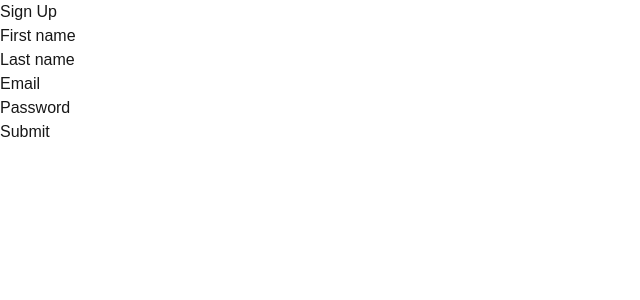
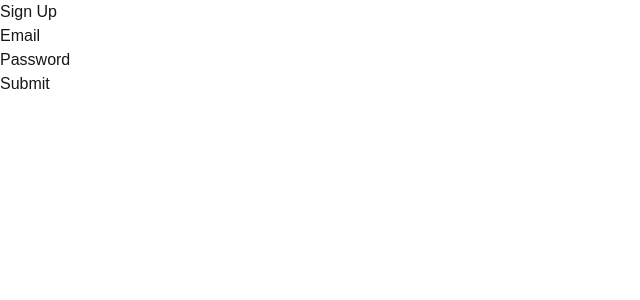
Before and after one commit to markovo4/NextJS-Todo-List, a Next.js app: page /auth/signup in a window 1280 px wide. Shown: the top 300 px of the page, without its empty margins (0-640 px from the left). Built offline with nearby package versions, Linux system fonts and the light colour scheme.

Commit message:
auth-check

```diff
--- a/package.json
+++ b/package.json
@@ -3,18 +3,21 @@
   "version": "0.1.0",
   "private": true,
   "scripts": {
-    "dev": "next dev --turbopack",
+    "dev": "next dev",
     "build": "next build",
     "start": "next start",
     "lint": "next lint"
   },
   "dependencies": {
+    "@prisma/client": "^6.1.0",
     "cookie-universal": "^2.2.2",
     "formik": "^2.4.6",
     "js-cookie": "^3.0.5",
     "next": "15.1.3",
+    "prisma": "^6.1.0",
     "react": "^19.0.0",
     "react-dom": "^19.0.0",
+    "sqlite3": "^5.1.7",
     "yup": "^1.6.1"
   },
   "devDependencies": {
--- /dev/null
+++ b/src/app/(pages)/auth/actions.ts
@@ -0,0 +1,33 @@
+"use server";
+import {prisma} from "@/lib/prisma";
+import {User} from "@prisma/client";
+import {redirect} from "next/navigation";
+
+export async function regUser(data: FormData) {
+    const {email, password} = Object.fromEntries(data) as Omit<User, "id">;
+
+    const user = await prisma.user.create({
+        data: {
+            email,
+            password
+        }
+    });
+    console.log(user)
+}
+
+export async function logUser(data: FormData) {
+    const {email, password} = Object.fromEntries(data) as User;
+
+    const user = await prisma.user.findFirst({
+        where: {
+            email,
+            password
+        }
+    });
+
+    if (user) {
+        return redirect('/todoList')
+    } else {
+        return redirect('/auth')
+    }
+}
--- a/src/components/forms/signIn/SignIn.form.tsx
+++ b/src/components/forms/signIn/SignIn.form.tsx
@@ -1,6 +1,7 @@
 'use client';
 import {useFormik} from "formik";
 import signInValidationSchema from "@/components/forms/signIn/signIn.validationSchema";
+import {logUser} from "@/app/(pages)/auth/actions";
 
 const initialValues = {
     email: '',
@@ -22,7 +23,7 @@ const SignInForm = () => {
 
     const {values, handleChange, handleSubmit, resetForm, errors} = formik;
     return (
-        <form className={'flex flex-col items-center gap-3'} onSubmit={handleSubmit}>
+        <form className={'flex flex-col items-center gap-3'} action={logUser}>
             <div className={'flex flex-col'}>
                 <label htmlFor={'email'}>Email</label>
                 <input
--- a/src/components/forms/signup/SignUp.form.tsx
+++ b/src/components/forms/signup/SignUp.form.tsx
@@ -4,12 +4,13 @@ import {useFormik} from "formik";
 import Cookies from 'js-cookie';
 import signUpValidationSchema from "@/components/forms/signup/signUp.validationSchema";
 import {useRouter} from "next/navigation";
+import {regUser} from "@/app/(pages)/auth/actions";
 
 const initialValues = {
     email: '',
     password: '',
-    firstName: '',
-    lastName: '',
+    // firstName: '',
+    // lastName: '',
 }
 
 const SignUpForm = () => {
@@ -19,8 +20,7 @@ const SignUpForm = () => {
     const submitHandler = (values: typeof initialValues) => {
         Cookies.set('authorized', 'true');
         const token = Cookies.get('authorized');
-        console.log(values)
-        console.log(token)
+
         resetForm()
         router.push('/todoList')
     }
@@ -33,31 +33,31 @@ const SignUpForm = () => {
     const {values, handleChange, handleSubmit, resetForm, errors} = formik;
 
     return (
-        <form className={'flex flex-col items-center gap-3'} onSubmit={handleSubmit}>
-            <div className={'flex flex-col'}>
-                <label htmlFor={'firstName'}>First name</label>
-                <input
-                    className={'bg-white rounded-md  text-black px-1'}
-                    type={'firstName'}
-                    id={'firstName'}
-                    name={'firstName'}
-                    value={values.firstName}
-                    onChange={handleChange}
-                />
-                <small className={'text-red-700 font-bold text-xs mt-1'}>{errors.firstName}</small>
-            </div>
-            <div className={'flex flex-col'}>
-                <label htmlFor={'lastName'}>Last name</label>
-                <input
-                    className={'bg-white rounded-md  text-black px-1'}
-                    type={'lastName'}
-                    id={'lastName'}
-                    name={'lastName'}
-                    value={values.lastName}
-                    onChange={handleChange}
-                />
-                <small className={'text-red-700 font-bold text-xs mt-1'}>{errors.lastName}</small>
-            </div>
+        <form className={'flex flex-col items-center gap-3'} action={regUser}>
+            {/*<div className={'flex flex-col'}>*/}
+            {/*    <label htmlFor={'firstName'}>First name</label>*/}
+            {/*    <input*/}
+            {/*        className={'bg-white rounded-md  text-black px-1'}*/}
+            {/*        type={'firstName'}*/}
+            {/*        id={'firstName'}*/}
+            {/*        name={'firstName'}*/}
+            {/*        value={values.firstName}*/}
+            {/*        onChange={handleChange}*/}
+            {/*    />*/}
+            {/*    <small className={'text-red-700 font-bold text-xs mt-1'}>{errors.firstName}</small>*/}
+            {/*</div>*/}
+            {/*<div className={'flex flex-col'}>*/}
+            {/*    <label htmlFor={'lastName'}>Last name</label>*/}
+            {/*    <input*/}
+            {/*        className={'bg-white rounded-md  text-black px-1'}*/}
+            {/*        type={'lastName'}*/}
+            {/*        id={'lastName'}*/}
+            {/*        name={'lastName'}*/}
+            {/*        value={values.lastName}*/}
+            {/*        onChange={handleChange}*/}
+            {/*    />*/}
+            {/*    <small className={'text-red-700 font-bold text-xs mt-1'}>{errors.lastName}</small>*/}
+            {/*</div>*/}
             <div className={'flex flex-col'}>
                 <label htmlFor={'email'}>Email</label>
                 <input
--- a/src/components/forms/signup/signUp.validationSchema.ts
+++ b/src/components/forms/signup/signUp.validationSchema.ts
@@ -2,8 +2,8 @@ import * as Yup from 'yup';
 
 const signUpValidationSchema = Yup.object().shape({
     email: Yup.string().email().required('Email is required'),
-    firstName: Yup.string().required().min(3, 'Minimum of 3 characters'),
-    lastName: Yup.string().required().min(3, 'Minimum of 3 characters'),
+    // firstName: Yup.string().required().min(3, 'Minimum of 3 characters'),
+    // lastName: Yup.string().required().min(3, 'Minimum of 3 characters'),
     password: Yup.string().required('Password is required').min(6, 'Minimum of 6 characters'),
 
 })
--- /dev/null
+++ b/src/lib/prisma.ts
@@ -0,0 +1,14 @@
+import {PrismaClient} from "@prisma/client";
+
+const prismaClientSingleton = () => new PrismaClient();
+
+
+export const prisma = globalThis.prisma || prismaClientSingleton();
+
+declare  global {
+    var prisma: undefined | ReturnType<typeof prismaClientSingleton>
+}
+
+if (process.env.NODE_ENV !== "production") {
+    globalThis.prisma = prisma;
+}
```
Also changed, not shown: src/middleware.ts (+6 -7 lines), 2 other files (tests, documents, lock files or other folders).
